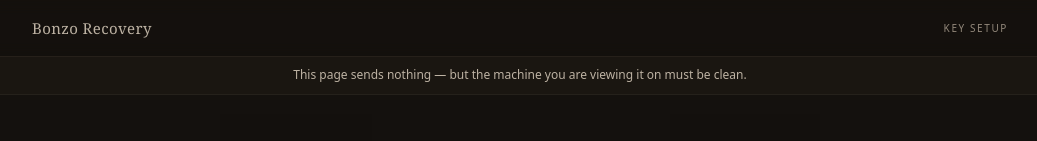
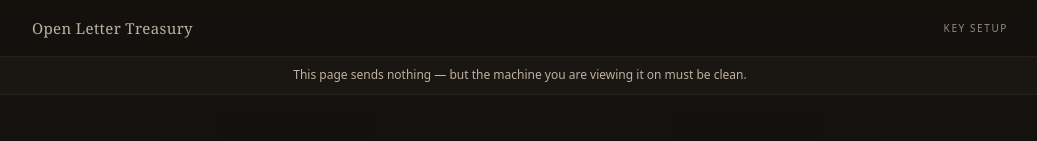
Before and after one commit to bonzo-community-letter/treasury, a React (Vite) app: page / in a window 1280 px wide. Shown: the top 141 px of the page, without its empty margins (120-1157 px from the left). Built offline with nearby package versions, Linux system fonts and the light colour scheme.

Commit message:
Rename: the page is the Open Letter Treasury

```diff
--- a/index.html
+++ b/index.html
@@ -9,7 +9,7 @@
       the hot-reload websocket and inline refresh preamble — see vite.config.ts.
     -->
     <meta http-equiv="Content-Security-Policy" content="__CSP__" />
-    <title>Bonzo Recovery — Key setup</title>
+    <title>Open Letter Treasury</title>
     <meta name="robots" content="noindex" />
     <link rel="icon" type="image/png" href="%BASE_URL%icon-256.png" />
     <link rel="apple-touch-icon" href="%BASE_URL%icon-256.png" />
--- a/src/App.tsx
+++ b/src/App.tsx
@@ -44,7 +44,7 @@ export function App() {
       <header className="sticky top-0 z-40 border-b border-rule/70 bg-page/85 backdrop-blur">
         <div className="mx-auto flex h-14 w-full max-w-5xl items-center justify-between gap-4 px-4 sm:px-6">
           <span className="font-serif text-[0.9375rem] leading-none tracking-wide text-ink-soft">
-            Bonzo Recovery
+            Open Letter Treasury
           </span>
           <span className="text-[0.625rem] uppercase tracking-[0.16em] text-ink-faint">
             Key setup
```
Also changed, not shown: 1 other file (tests, documents, lock files or other folders).
